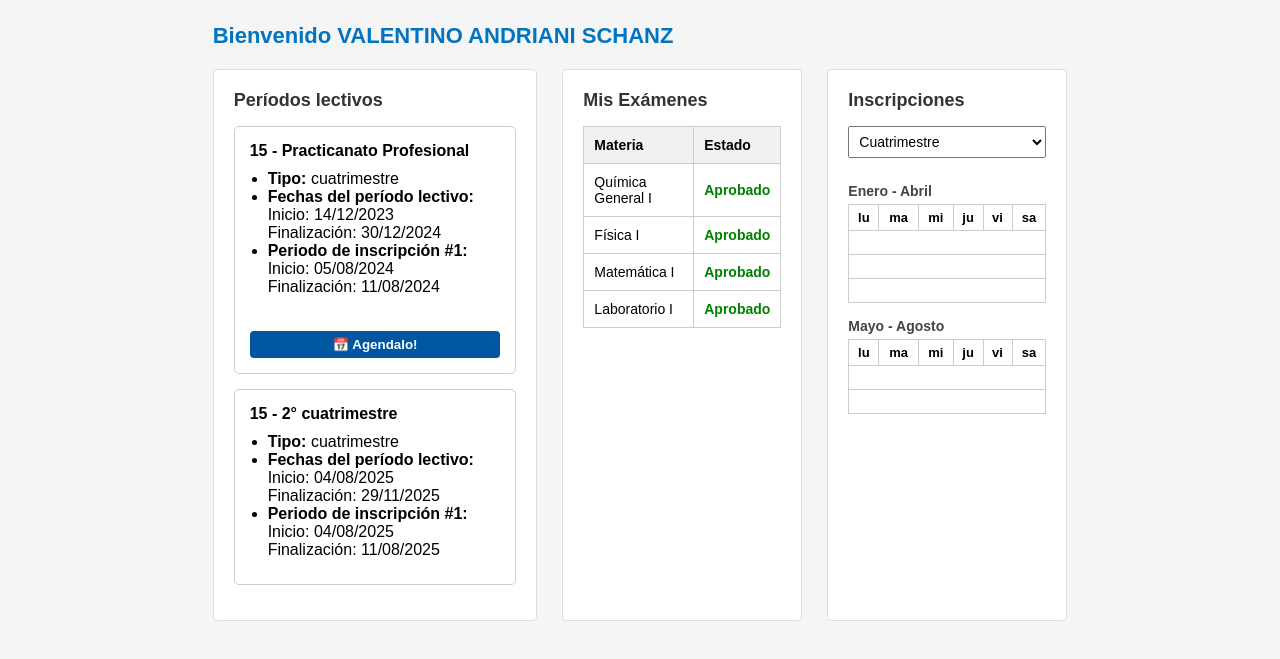
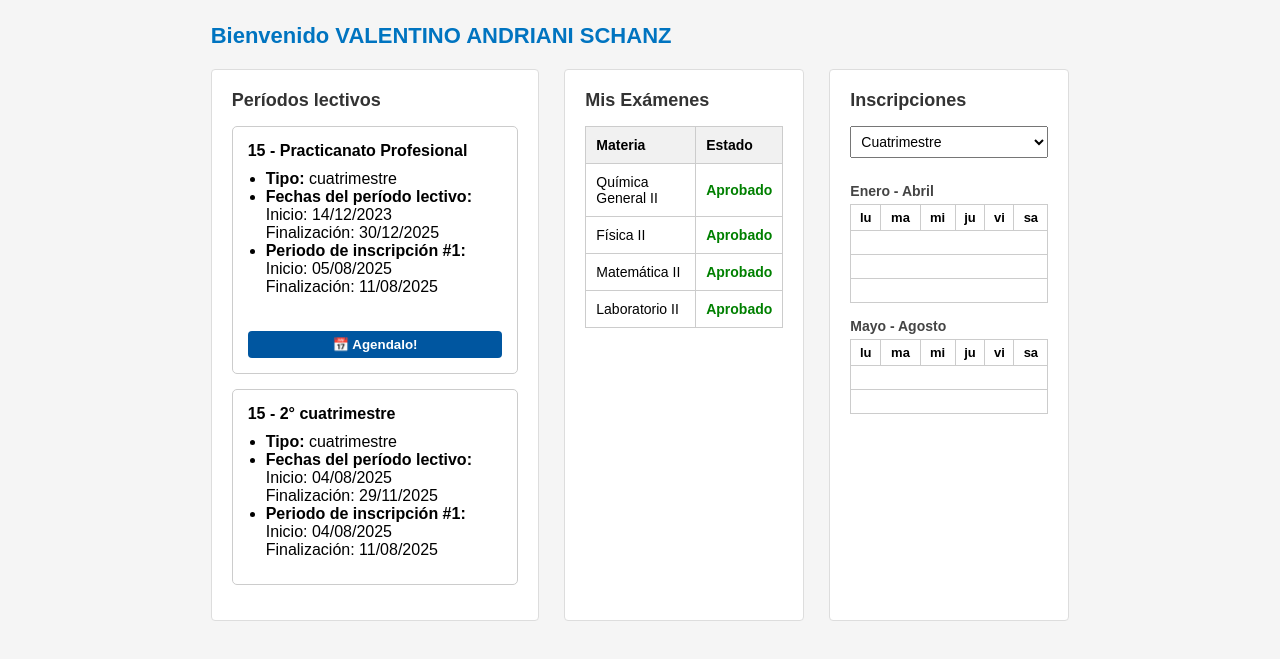
Before and after one commit to Matifernandezar/conexion24hs.online, a plain HTML site: page index.html in a window 1280 px wide. Shown: the part 109-768 px from the top of the page. Drawn offline with Linux system fonts and the light colour scheme.

Commit message:
Update index.html

```diff
--- a/index.html
+++ b/index.html
@@ -50,11 +50,11 @@
             <li><b>Tipo:</b> cuatrimestre</li>
             <li><b>Fechas del período lectivo:</b><br>
               Inicio: 14/12/2023<br>
-              Finalización: 30/12/2024
+              Finalización: 30/12/2025
             </li>
             <li><b>Periodo de inscripción #1:</b><br>
-              Inicio: 05/08/2024<br>
-              Finalización: 11/08/2024
+              Inicio: 05/08/2025<br>
+              Finalización: 11/08/2025
             </li>
           </ul>
           <button>📅 Agendalo!</button>
@@ -87,19 +87,19 @@
     </thead>
     <tbody>
       <tr>
-        <td>Química General I</td>
+        <td>Química General II</td>
         <td class="aprobado">Aprobado</td>
       </tr>
       <tr>
-        <td>Física I</td>
+        <td>Física II</td>
         <td class="aprobado">Aprobado</td>
       </tr>
       <tr>
-        <td>Matemática I</td>
+        <td>Matemática II</td>
         <td class="aprobado">Aprobado</td>
       </tr>
       <tr>
-        <td>Laboratorio I</td>
+        <td>Laboratorio II</td>
         <td class="aprobado">Aprobado</td>
       </tr>
     </tbody>
```
